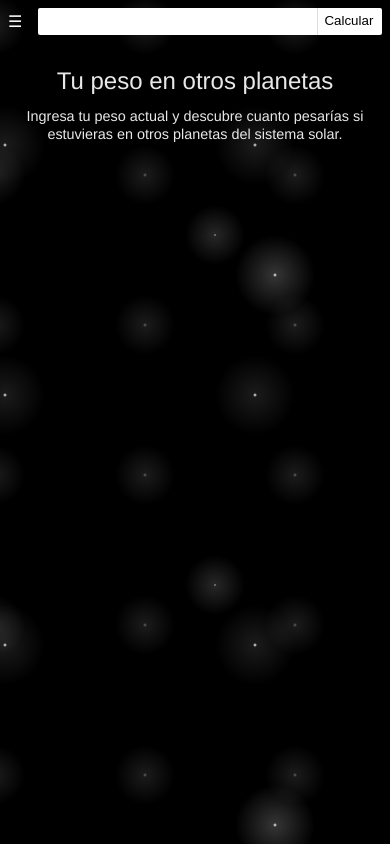
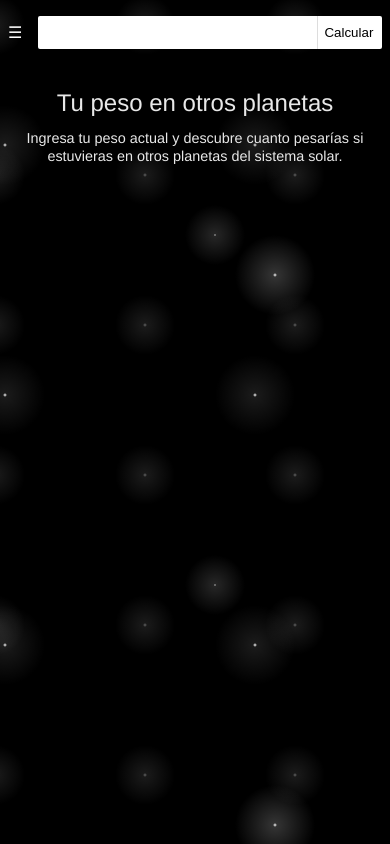
Before and after one commit to juanibrex/peso, a website: page index.html in a window 390 px wide. Drawn offline with Linux system fonts and the light colour scheme.

Commit message:
Se amplio el formulario en mobile

```diff
--- a/scss/styles.scss
+++ b/scss/styles.scss
@@ -97,7 +97,7 @@ body{
     border-radius: 2px;
     padding-right: 2px;
     padding-left: 2px;
-    margin: $gap;
+    margin: 1em $gap;
     @include desde($medium){
       background-color:  lighten(#000, 8);
       border-radius: 4px;
@@ -106,7 +106,7 @@ body{
     &--input{
       width: 100%;
       border: none;
-      line-height: 2;
+      line-height: 2.5;
       color: lighten(#000, 1);
       padding-left: .5em;
       background-color: transparent;
@@ -124,7 +124,7 @@ body{
     &--button{
       background-color: transparent;
       border: none;
-      line-height: 2;
+      line-height: 2.5;
       padding-right: .5em;
       padding-left: .5em;
       border-left: thin solid #ddd;
```
Also changed, not shown: css/styles.css.
